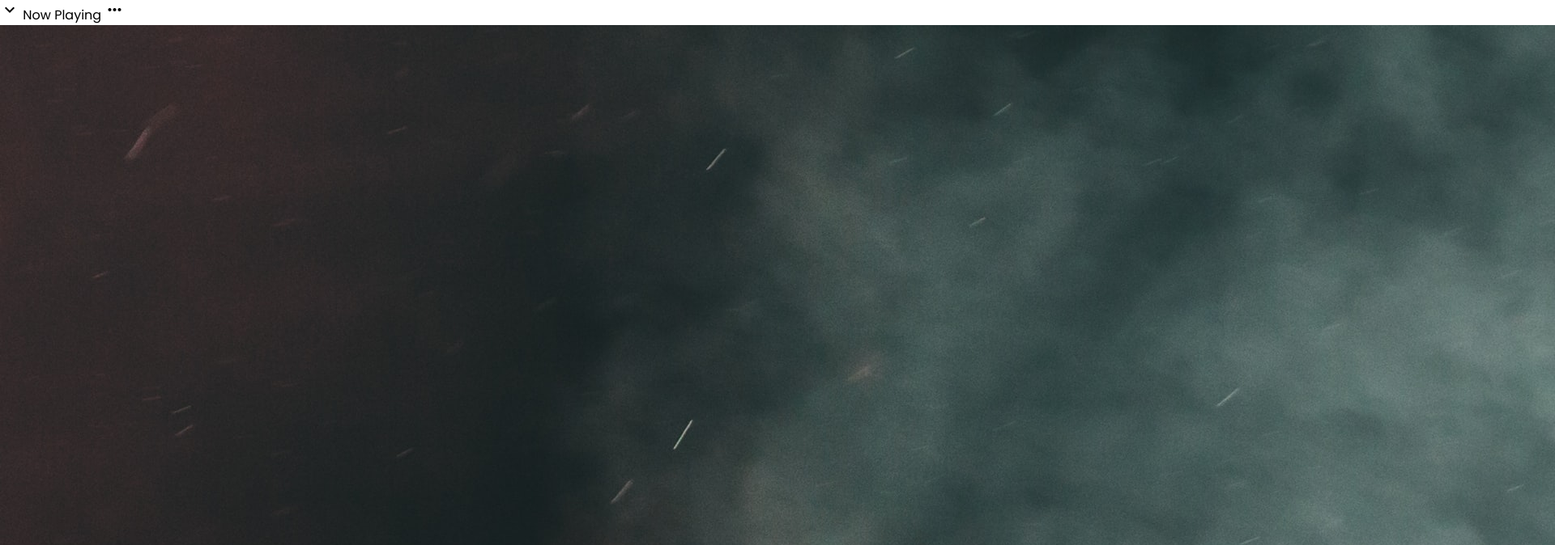
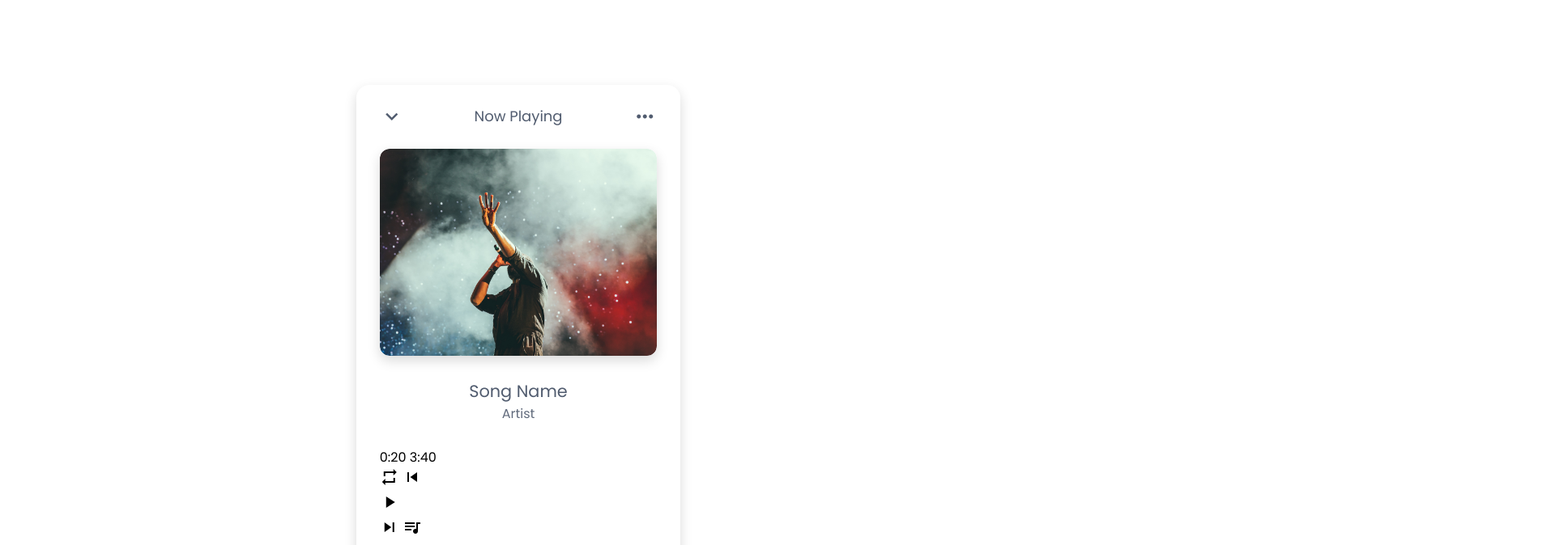
Before and after one commit to johnjc153/spotifyClone, a plain HTML site: page index.html in a window 1280 px wide. Shown: the top 674 px of the page at 81% size, 1920 px wide, since content can reach past the window. Drawn offline with nearby package versions, Linux system fonts and the light colour scheme.

Commit message:
added stylying to bar, song details, and card container

```diff
--- a/styles.css
+++ b/styles.css
@@ -22,3 +22,70 @@
 	--pinkshadow: #ffcbdd;
 	--lightbshadow: rgba(0, 0, 0, 0.15);
 }
+
+body {
+	display: flex;
+	align-items: center;
+	justify-content: center;
+	min-height: 100vh;
+}
+
+.container {
+	width: 25rem;
+	border-radius: 1rem;
+	padding: 1.5rem 1.8rem;
+	background: var(--white);
+	box-shadow: 0px 6px 15px var(--lightbshadow);
+}
+
+.container i {
+	cursor: pointer;
+}
+
+.top-bar {
+	display: flex;
+	align-items: center;
+	justify-content: space-between;
+}
+
+.top-bar i {
+	font-size: 1.875rem;
+	color: var(--lightblack);
+}
+
+.top-bar span {
+	font-size: 1.125rem;
+	color: var(--lightblack);
+}
+
+.img-area {
+	height: 256px;
+	width: 100%;
+	margin-top: 1.56rem;
+	overflow: hidden;
+	box-shadow: 0px 6px 15px var(--lightbshadow);
+	border-radius: .75rem;
+}
+
+.img-area img {
+	height: 100%;
+	width: 100%;
+	object-fit: cover;
+	border-radius: .75rem;
+}
+
+.song-details {
+	text-align: center;
+	margin: .625rem;
+	margin: 1.8rem;
+	color: var(--lightblack);
+}
+
+.song-details .song-name {
+	font-size: 1.3rem;
+}
+
+.song-details .artist {
+	opacity: 0.9;
+	font-size: 1.1;
+}
```
